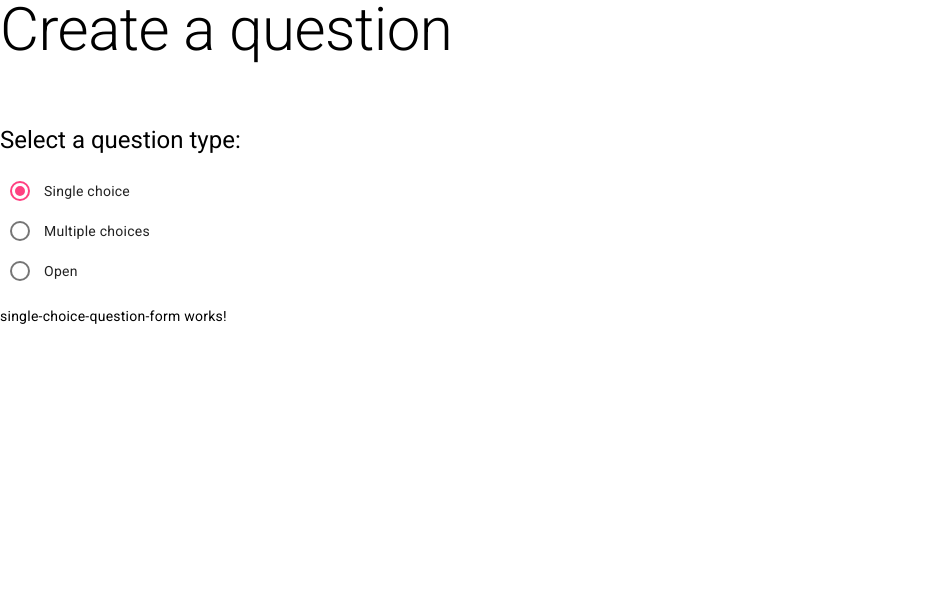
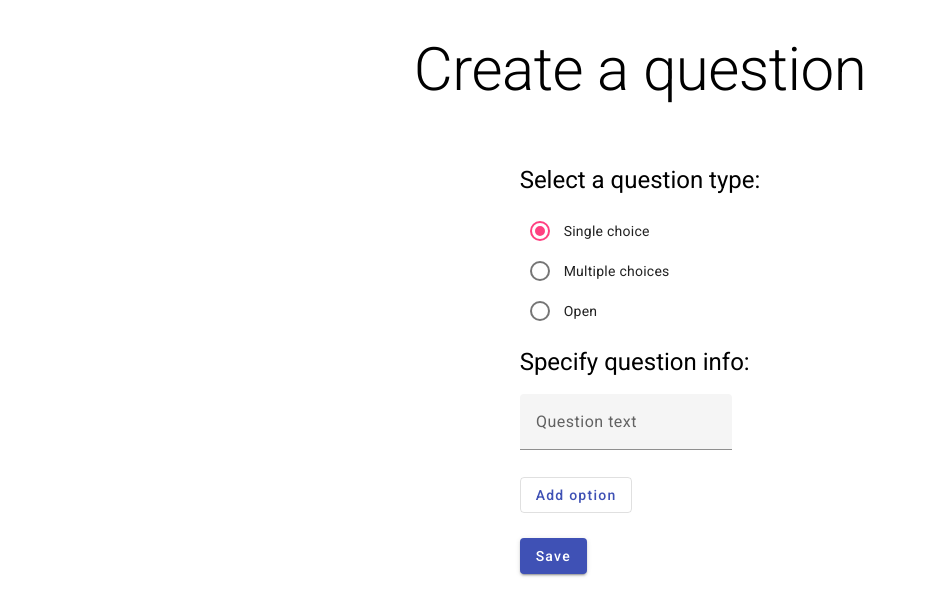
Before and after one commit to VladBrok/questionnaire, an Angular app: page /create in a window 1280 px wide. Shown: the top 616 px of the page, without its empty margins (0-926 px from the left). Built offline with nearby package versions, Linux system fonts and the light colour scheme.

Commit message:
add an array input

```diff
--- a/src/app/app.component.html
+++ b/src/app/app.component.html
@@ -1 +1,3 @@
-<router-outlet></router-outlet>
+<app-layout>
+  <router-outlet></router-outlet>
+</app-layout>
--- a/src/app/components/create-question-page/create-question-page.component.html
+++ b/src/app/components/create-question-page/create-question-page.component.html
@@ -1,6 +1,6 @@
-<div>
+<div class="container">
   <h1 class="mat-headline-2">Create a question</h1>
-  <div>
+  <div class="container">
     <label id="question-type" class="mat-headline-5"
       >Select a question type:</label
     >
@@ -15,6 +15,8 @@
       </mat-radio-button>
     </mat-radio-group>
 
-    <ng-template appQuestion></ng-template>
+    <p class="mat-headline-5">Specify question info:</p>
+
+    <ng-template appQuestion> </ng-template>
   </div>
 </div>
--- /dev/null
+++ b/src/app/components/layout/layout.component.html
@@ -0,0 +1,3 @@
+<div class="container">
+  <ng-content></ng-content>
+</div>
--- /dev/null
+++ b/src/app/components/layout/layout.component.scss
@@ -0,0 +1,3 @@
+.container {
+  padding: 40px;
+}
--- a/src/app/components/single-choice-question-form/single-choice-question-form.component.html
+++ b/src/app/components/single-choice-question-form/single-choice-question-form.component.html
@@ -1 +1,63 @@
-<p>single-choice-question-form works!</p>
+<form [formGroup]="form" novalidate (ngSubmit)="onSubmit()">
+  <mat-form-field>
+    <input
+      matInput
+      placeholder="Question text"
+      formControlName="questionText"
+      type="text"
+    />
+    <mat-error *ngIf="form.controls.questionText.hasError('required')">
+      Question text is required
+    </mat-error>
+  </mat-form-field>
+
+  <div class="add-option-button">
+    <button
+      mat-stroked-button
+      type="button"
+      color="primary"
+      (click)="addOption()"
+    >
+      Add option
+    </button>
+  </div>
+
+  <div
+    formArrayName="options"
+    *ngFor="let option of form.controls.options.controls; index as i"
+  >
+    <mat-form-field>
+      <input matInput placeholder="Option" [formControlName]="i" />
+      <mat-error *ngIf="option.hasError('required')">
+        Option is required
+      </mat-error>
+    </mat-form-field>
+    <button
+      mat-stroked-button
+      type="button"
+      color="warn"
+      class="delete-button"
+      (click)="deleteOption(i)"
+    >
+      Delete
+    </button>
+  </div>
+
+  <div *ngIf="isShowErrors" class="option-errors">
+    <mat-error *ngIf="form.controls.options.hasError('maxlength')">
+      At most five options are allowed
+    </mat-error>
+
+    <mat-error *ngIf="form.controls.options.hasError('minlength')">
+      At least two answer options are required
+    </mat-error>
+
+    <mat-error *ngIf="form.controls.options.hasError('required')">
+      Answer options are required
+    </mat-error>
+  </div>
+
+  <div class="options">
+    <button mat-raised-button type="submit" color="primary">Save</button>
+  </div>
+</form>
--- a/src/app/components/single-choice-question-form/single-choice-question-form.component.scss
+++ b/src/app/components/single-choice-question-form/single-choice-question-form.component.scss
@@ -0,0 +1,16 @@
+.delete-button {
+  margin-left: 15px;
+}
+
+.add-option-button {
+  margin-bottom: 15px;
+  margin-top: 5px;
+}
+
+.options {
+  margin-top: 25px;
+}
+
+.option-errors {
+  margin-top: 10px;
+}
--- a/src/app/components/single-choice-question-form/single-choice-question-form.component.ts
+++ b/src/app/components/single-choice-question-form/single-choice-question-form.component.ts
@@ -1,10 +1,45 @@
-import { Component } from '@angular/core';
+import { Component, inject } from '@angular/core';
+import { FormArray, FormBuilder, Validators } from '@angular/forms';
 
 @Component({
   selector: 'app-single-choice-question-form',
   templateUrl: './single-choice-question-form.component.html',
-  styleUrls: ['./single-choice-question-form.component.scss']
+  styleUrls: ['./single-choice-question-form.component.scss'],
 })
 export class SingleChoiceQuestionFormComponent {
+  private fb = inject(FormBuilder);
+  form = this.fb.group({
+    questionText: [null, Validators.compose([Validators.required])],
+    options: this.fb.array(
+      [],
+      Validators.compose([
+        Validators.required,
+        Validators.minLength(2),
+        Validators.maxLength(5),
+      ])
+    ),
+  });
+  isShowErrors = false;
 
+  private get options() {
+    return this.form.get('options') as FormArray;
+  }
+
+  addOption(): void {
+    this.options.push(this.fb.control('', Validators.required));
+  }
+
+  deleteOption(index: number): void {
+    this.options.removeAt(index);
+  }
+
+  onSubmit(): void {
+    this.isShowErrors = true;
+
+    if (!this.form.valid) {
+      return;
+    }
+
+    console.log('SingleChoiceQuestionFormComponent.onSubmit', this.form.value);
+  }
 }
--- a/src/styles.scss
+++ b/src/styles.scss
@@ -8,3 +8,8 @@ body {
   margin: 0;
   font-family: Roboto, "Helvetica Neue", sans-serif;
 }
+
+.container {
+  width: fit-content;
+  margin: 0 auto;
+}
```
Also changed, not shown: src/app/app.module.ts (+10 -0 lines), src/app/components/layout/layout.component.ts (added, +10 -0 lines), 1 other file (tests, documents, lock files or other folders).
